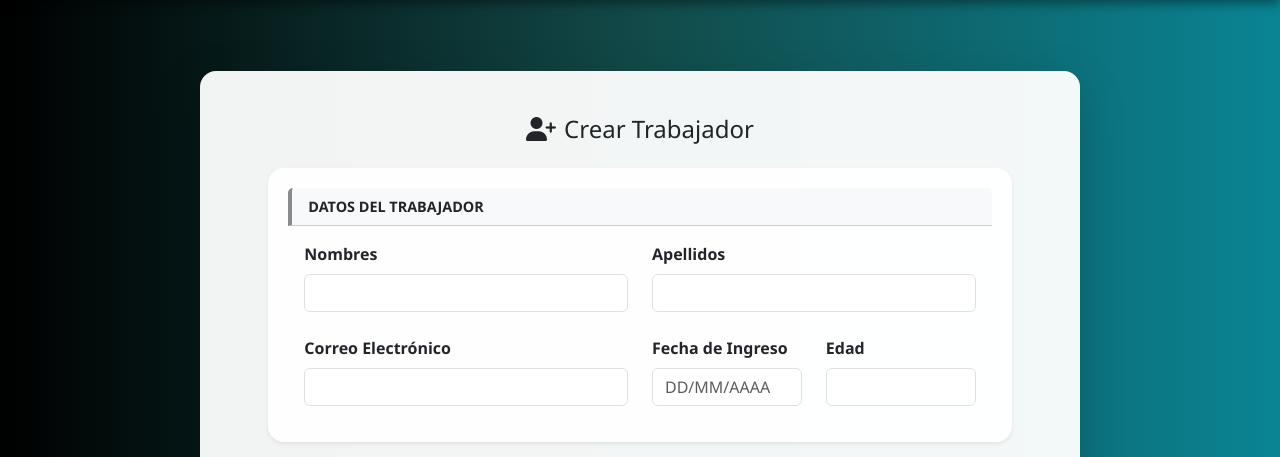
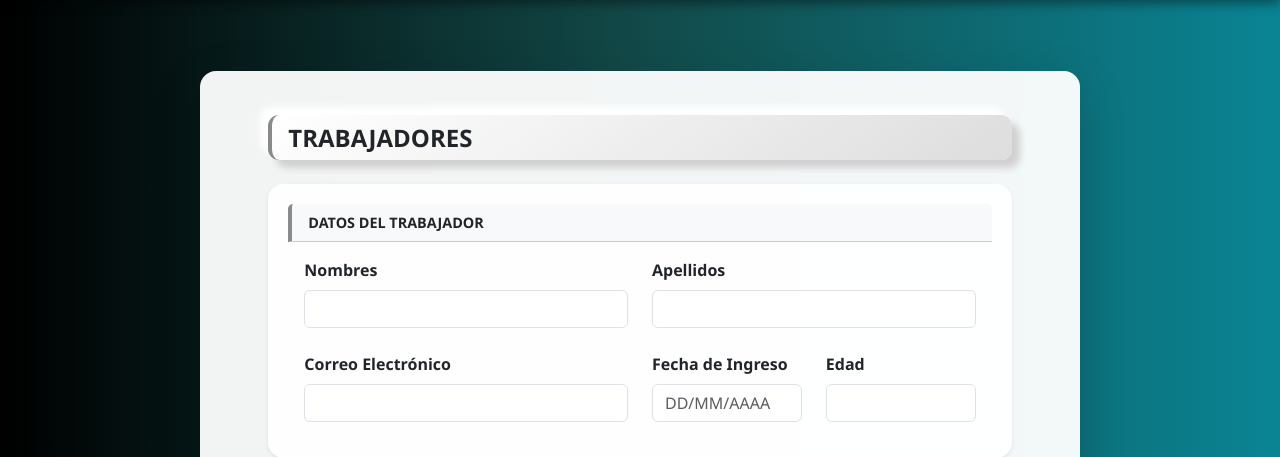
Before and after one commit to efasoft/trabajadores, a Django app: page /crear/ in a window 1280 px wide. Shown: the part 67-524 px from the top of the page. Run offline with Django 5.2, Linux system fonts and the light colour scheme; the visitor is signed in with stand-in values (Sample User, id 1); data that the repository does not hold is empty; some libraries are stand-ins or nearby versions.

Commit message:
Trabajadores - CRUD de Trabajadores - Crear - Editar - sigo mejorando diseño

```diff
--- a/trabajadores/templates/trabajadores/form.html
+++ b/trabajadores/templates/trabajadores/form.html
@@ -6,10 +6,13 @@
     <div class="col-lg-10">
       <div class="card shadow-lg border-0 rounded-4">
         <div class="card-body px-5 py-4">
+
+          <div class="card-header-p bg-light fw-bold mb-4">TRABAJADORES</div>
+          <!-- CREAR -EDITAR
           <h4 class="text-center mb-4">
             <i class="fa fa-user-plus me-2"></i>{{ accion }} Trabajador
           </h4>
-
+           -->
           <form method="POST" enctype="multipart/form-data" id="trabajadorForm">
             {% csrf_token %}
 
@@ -343,6 +346,22 @@ document.getElementById('trabajadorForm').addEventListener('submit', async funct
   border-left: 4px solid #8A8A8A;
 }
 
+.card-header-p{
+  height:2.8rem;
+  padding: 0.3rem 1rem;
+  border-radius: 11px;
+  background: linear-gradient(145deg, #ffffff, #dddddd);
+  box-shadow:  8px 8px 7px #d0d0d0,
+              -8px -8px 7px #ffffff;
+
+
+
+  font-size: 1.50rem;
+
+  border-left: 4px solid #8A8A8A;
+
+}
+
 .form-label {
   font-weight: 600;
 }
```
